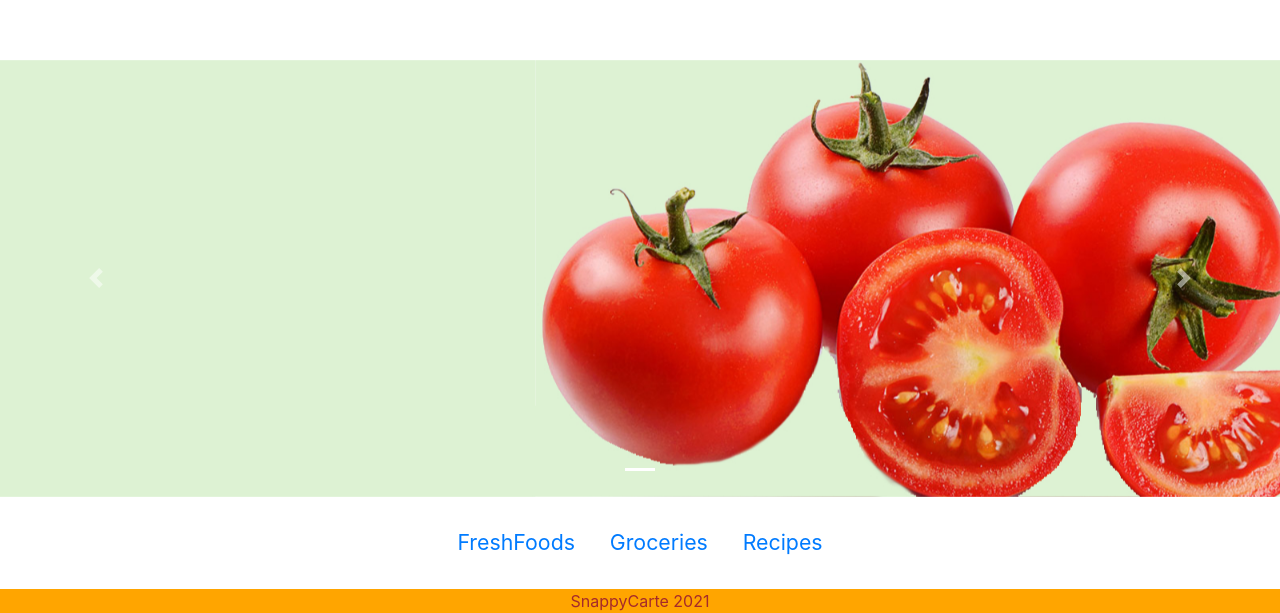
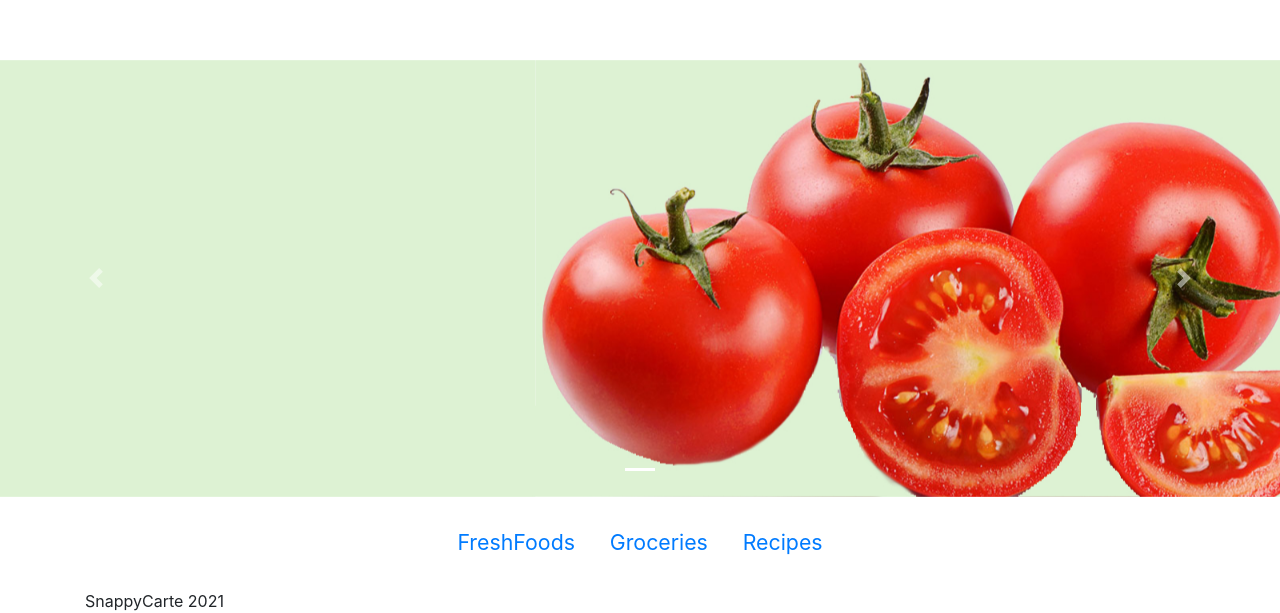
Before and after one commit to EllisOtoo/freshdirect, a React (Create React App) app: page /checkout in a window 1280 px wide. Shown: the part 1050-1663 px from the top of the page. Built offline with nearby package versions, Linux system fonts and the light colour scheme; the HTML template or start-up script is replaced by a standard one.

Commit message:
Edits to package.json

```diff
--- a/package.json
+++ b/package.json
@@ -1,5 +1,5 @@
 {
-  "homepage": "http://ellisotoo.github.io/freshdirect",
+  "homepage": "http://ellisotoo.github.io/snappycarte",
   "name": "snapcarte",
   "version": "0.1.0",
   "private": true,
--- a/src/components/Footer.js
+++ b/src/components/Footer.js
@@ -1,25 +1,34 @@
 import React from "react";
+import { Container, Row, Col } from "react-bootstrap";
 
 function Footer() {
   return (
-    <div
-      style={{
-        textAlign: "center",
-        backgroundColor: "orange",
-        // display: "flex",
-        // justifyContent: "space-between",
-        // padding: "10px 100px",
-        color: "black",
-        left: "0px",
-        bottom: "0px",
-        width: "100%",
-        marginTop: "20px",
-        color: "brown",
-      }}
-    >
-      <div>SnappyCarte 2021</div>
-    </div>
+    <Container>
+      <Row>
+        <Col>SnappyCarte 2021</Col>
+        <Col></Col>
+      </Row>
+    </Container>
   );
 }
 
 export default Footer;
+
+// <div
+//   style={{
+//     textAlign: "center",
+//     backgroundColor: "orange",
+//     // display: "flex",
+//     // justifyContent: "space-between",
+//     // padding: "10px 100px",
+//     color: "black",
+//     left: "0px",
+//     bottom: "0px",
+//     width: "100%",
+//     marginTop: "20px",
+//     color: "brown",
+//   }}
+// >
+//   c
+//   <div>SnappyCarte 2021</div>
+// </div>
--- a/src/components/Payment.js
+++ b/src/components/Payment.js
@@ -30,6 +30,7 @@ function Payment() {
         <InputGroup type="text" placeholder={"Your Contact Number"} />
         <Input type="text" placeholder={"Hostel Name"} />
         <Input type="text" placeholder={"Location and Address "} />
+        <Input type="text" placeholder={"Phone Number"} />
       </div>
       {orderSucess ? (
         <div
```
